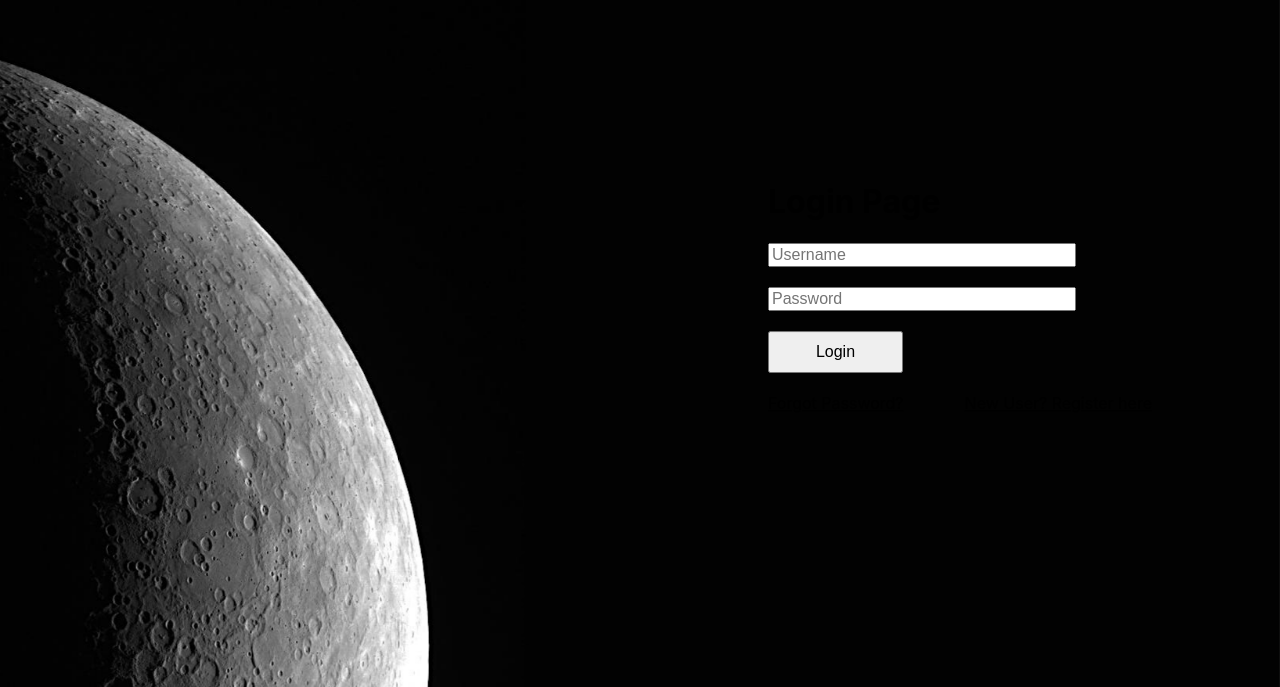
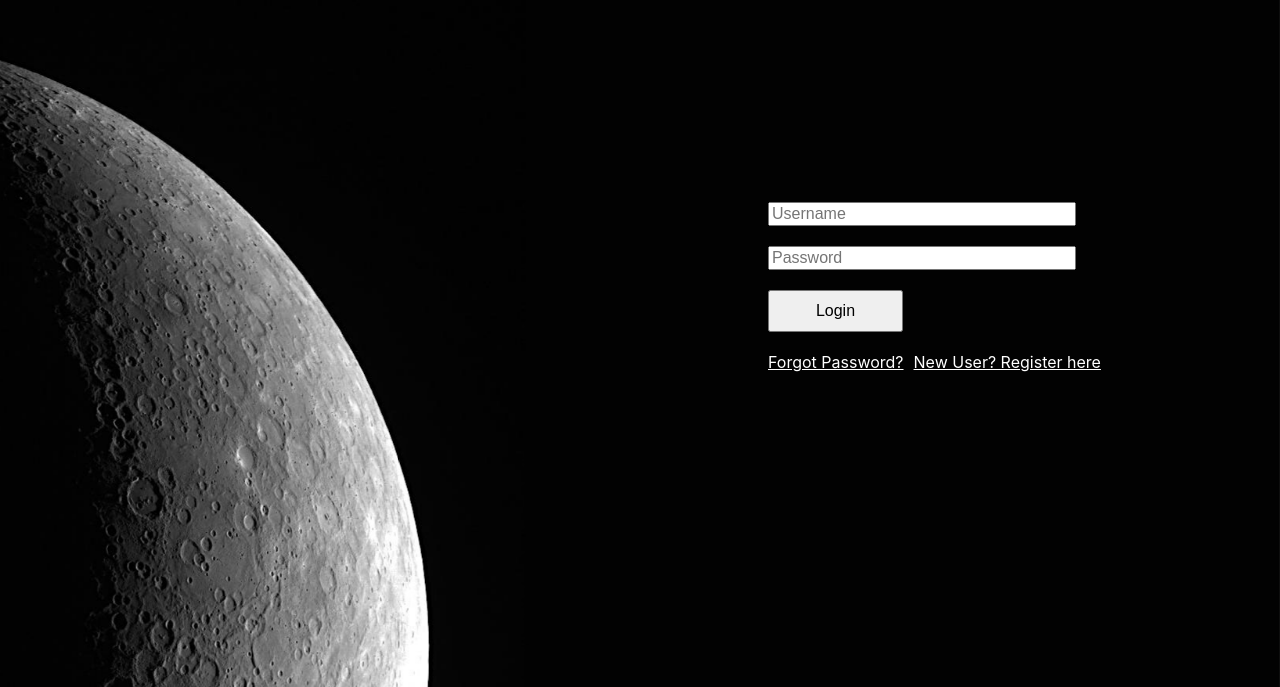
Before and after one commit to AbusiveTuna/Project-Mercury, a React (Create React App) app: page / in a window 1280 px wide. Shown: the part 113-800 px from the top of the page. Built offline with nearby package versions, Linux system fonts and the light colour scheme.

Commit message:
Better text coloring.

```diff
--- a/src/pages/LoginPage.css
+++ b/src/pages/LoginPage.css
@@ -70,17 +70,17 @@
 
 .text-links {
   display: flex;
-  justify-content: space-between;
 }
 
 .forgot-password, .register {
-  color: #000;
+  color: #fff;
   text-decoration: underline;
   cursor: pointer;
+  margin-right: 10px;
 }
 
 .forgot-password:hover, .register:hover {
-  color: #ff0000;
+  color: #61dafb;
 }
 
 @keyframes App-logo-spin {
--- a/src/pages/LoginPage.js
+++ b/src/pages/LoginPage.js
@@ -25,7 +25,6 @@ function LoginPage() {
   return (
     <div className="LoginPage">
       <div className="LoginPage-content">
-        <h1>Login Page</h1>
         <div>
           <input
             type="text"
```
